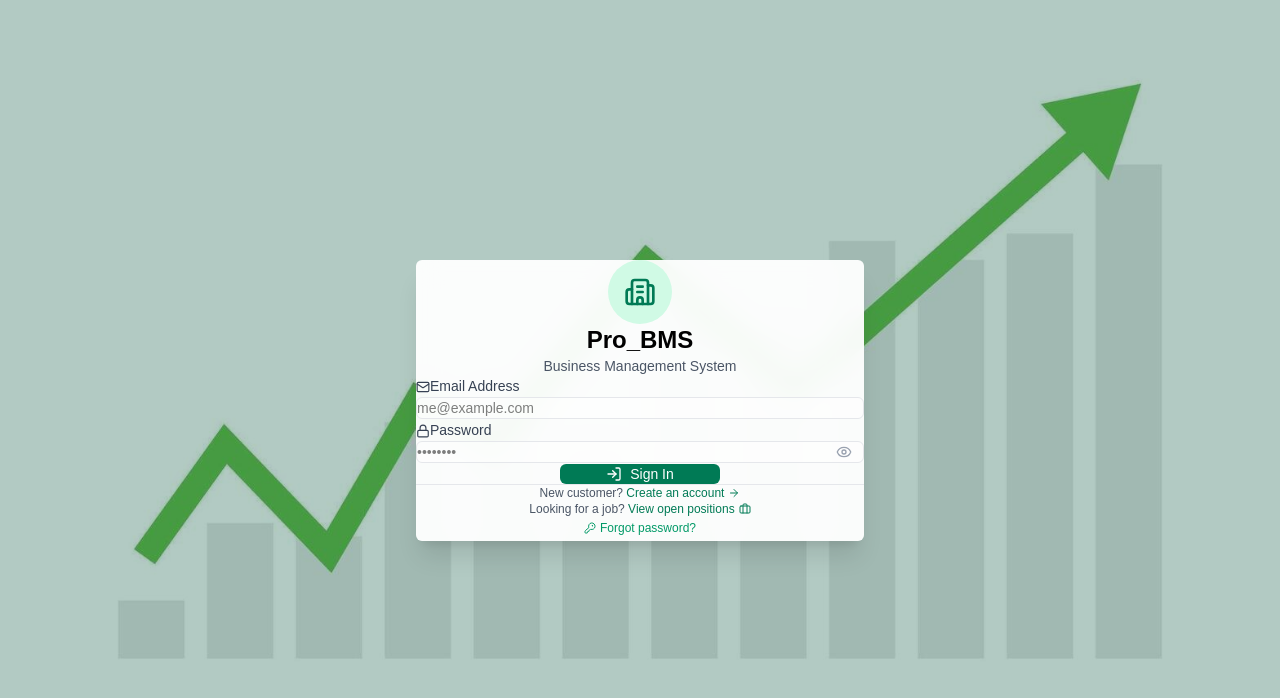
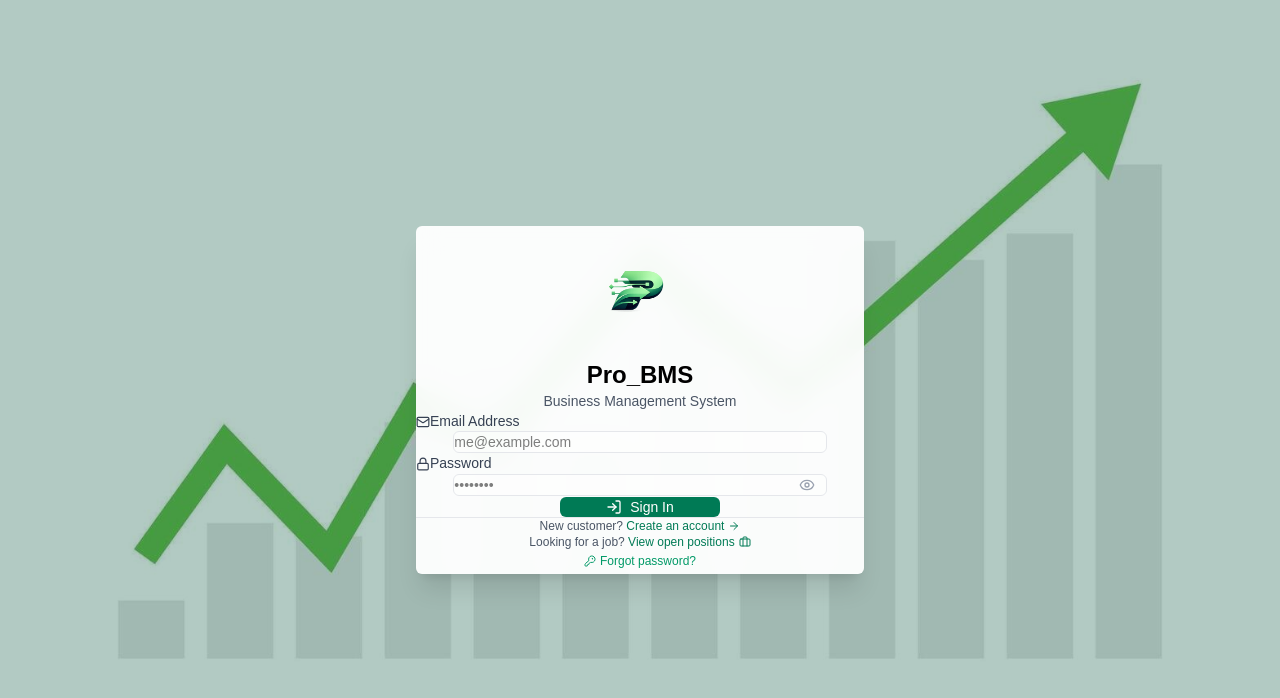
Before and after one commit to iraturinzeprovidence-dot/Pro_BMS_Frontend, a React (Vite) app: page /login in a window 1280 px wide. Shown: the top 698 px of the page. Built offline with nearby package versions, Linux system fonts and the light colour scheme.

Commit message:
Fixed candidates view details, mark paid button, forgot/reset password pages

```diff
--- a/src/pages/Login.jsx
+++ b/src/pages/Login.jsx
@@ -1,7 +1,7 @@
 import { useState } from 'react'
 import { useNavigate, Link } from 'react-router-dom'
 import { useAuth } from '../context/AuthContext'
-import { LogIn, Mail, Lock, Eye, EyeOff, Building2, ArrowRight, Briefcase, KeyRound } from 'lucide-react'
+import { LogIn, Mail, Lock, Eye, EyeOff, ArrowRight, Briefcase, KeyRound } from 'lucide-react'
 
 export default function Login() {
     const { login }               = useAuth()
@@ -52,11 +52,17 @@ export default function Login() {
             <div className="relative z-10 w-full max-w-md mx-auto px-4">
                 <div className="bg-white/95 backdrop-blur-md rounded-md shadow-xl">
                     <div className="p-8">
-                        {/* Icon on top center */}
+
+                        {/* LOGO - LARGER SIZE */}
                         <div className="flex justify-center mb-6">
-                            <div className="w-16 h-16 bg-emerald-100 rounded-full flex items-center justify-center">
-                                <Building2 className="w-8 h-8 text-emerald-700" />
-                            </div>
+                            <img
+                                src="/src/assets/logo.png"
+                                alt="Pro_BMS Logo"
+                                className="w-[200px] h-auto object-contain"
+                                onError={(e) => {
+                                    e.target.src = 'https://via.placeholder.com/200x80?text=Pro_BMS'
+                                }}
+                            />
                         </div>
 
                         <div className="text-center mb-8">
@@ -72,27 +78,32 @@ export default function Login() {
                         )}
 
                         <form onSubmit={handleSubmit} className="space-y-5">
+                            {/* Email Field - Reduced width */}
                             <div>
                                 <label className="block text-sm font-medium text-gray-700 mb-1.5">
                                     <Mail className="w-3.5 h-3.5 inline mr-1" />
                                     Email Address
                                 </label>
+                                <div className="flex justify-center">
                                     <input
                                         type="email"
                                         value={email}
                                         onChange={(e) => setEmail(e.target.value)}
                                         required
                                         placeholder="me@example.com"
-                                    className="w-full border border-gray-200 rounded-md px-4 py-2.5 text-sm focus:outline-none focus:ring-2 focus:ring-emerald-500 bg-white/50"
+                                        className="w-10/12 border border-gray-200 rounded-md px-4 py-2.5 text-sm focus:outline-none focus:ring-2 focus:ring-emerald-500 bg-white/50"
                                     />
                                 </div>
+                            </div>
 
+                            {/* Password Field - Reduced width */}
                             <div>
                                 <label className="block text-sm font-medium text-gray-700 mb-1.5">
                                     <Lock className="w-3.5 h-3.5 inline mr-1" />
                                     Password
                                 </label>
-                                <div className="relative">
+                                <div className="flex justify-center">
+                                    <div className="relative w-10/12">
                                         <input
                                             type={showPassword ? "text" : "password"}
                                             value={password}
@@ -110,12 +121,14 @@ export default function Login() {
                                         </button>
                                     </div>
                                 </div>
+                            </div>
 
+                            {/* Sign In Button - Reduced width */}
                             <div className="flex justify-center pt-2">
                                 <button
                                     type="submit"
                                     disabled={loading}
-                                    className="bg-emerald-700 hover:bg-emerald-800 text-white font-medium px-8 py-2.5 rounded-md text-sm transition disabled:opacity-50 w-auto min-w-[160px] flex items-center justify-center gap-2"
+                                    className="bg-emerald-700 hover:bg-emerald-800 text-white font-medium px-8 py-2.5 rounded-md text-sm transition disabled:opacity-50 w-40 flex items-center justify-center gap-2"
                                 >
                                     <LogIn className="w-4 h-4" />
                                     {loading ? 'Signing in...' : 'Sign In'}
@@ -138,7 +151,6 @@ export default function Login() {
                                     <Briefcase className="w-3 h-3" />
                                 </a>
                             </p>
-                            {/* Forgot Password Link */}
                             <div className="pt-2">
                                 <Link
                                     to="/forgot-password"
```
Also changed, not shown: src/assets/logo.png (added). Lines whose indentation alone changed are shown as unchanged.
